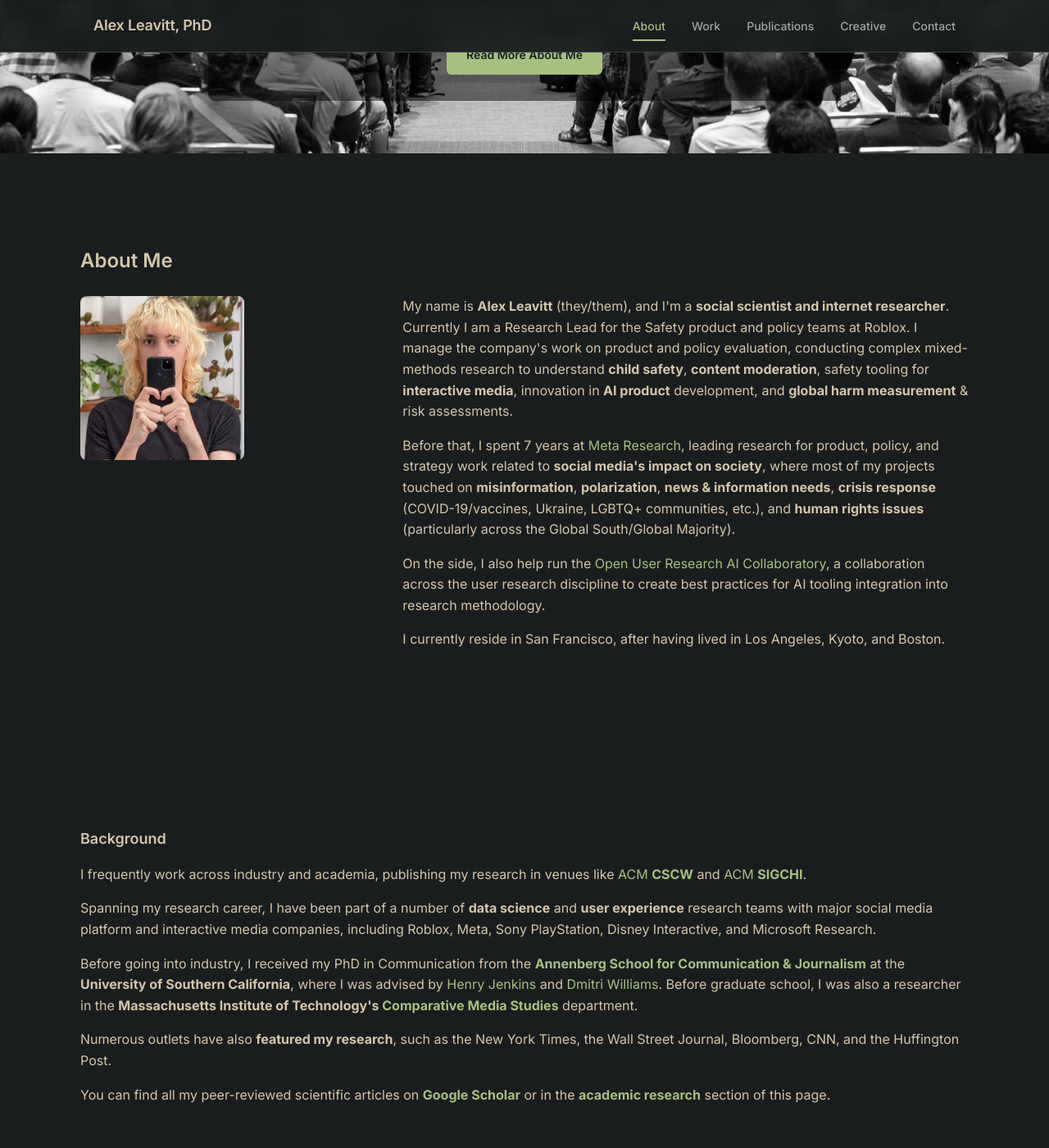
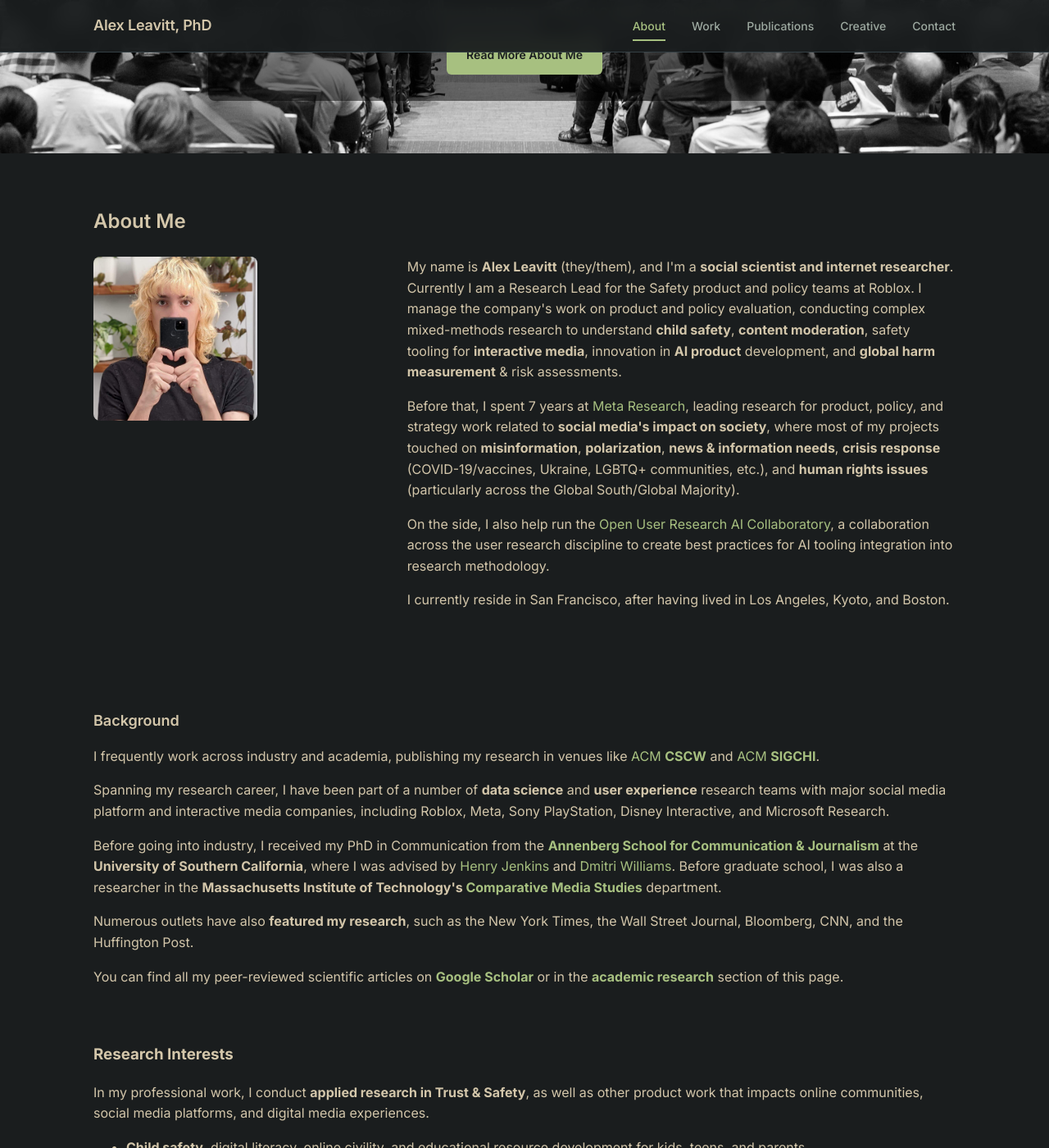
Before and after one commit to alexleavitt/alexleavitt.github.io, a Jekyll site: the page built from index.html, in a window 1280 px wide and 1400 px high, scrolled down 282 px. Shown: the whole window at 82% size. Built offline with Jekyll 4.4.1, drawn with Linux system fonts in a browser that asks for light colours.

Commit message:
Adjust padding in container and section styles

```diff
--- a/css/styles.css
+++ b/css/styles.css
@@ -50,7 +50,7 @@
 .container {
   max-width: var(--max-width);
   margin: 0 auto;
-  padding: 0 .5rem;
+  padding: 0 1.5rem;
 }
 
 .nav {
@@ -202,7 +202,7 @@
 }
 
 .section {
-  padding: 4rem 0;
+  padding: 1rem 0;
 }
 
 .section-title {
```
